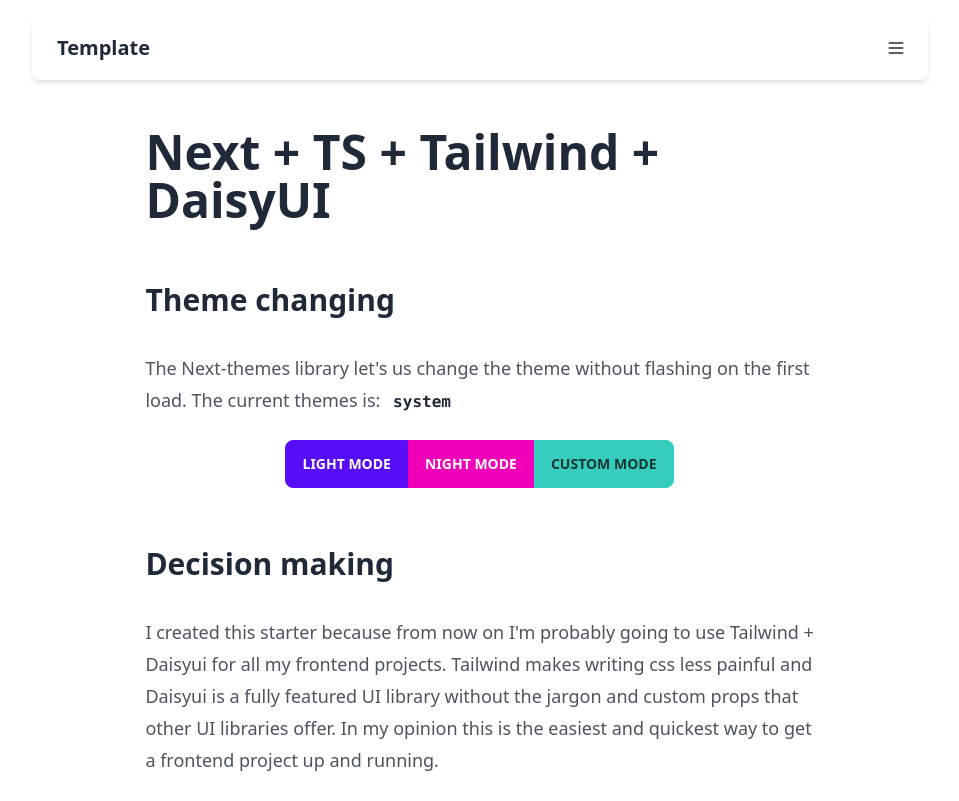
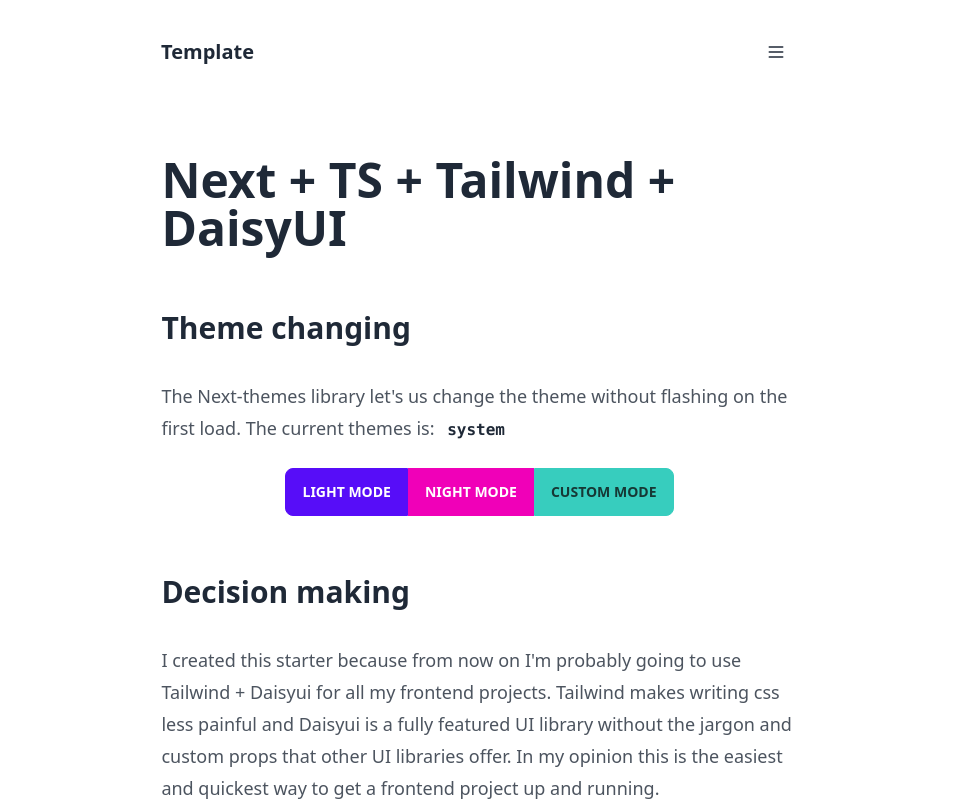
Before and after one commit to juanCortelezzi/next-starter, a Next.js app: page / in a window 1280 px wide. Shown: the top 801 px of the page, without its empty margins (160-1119 px from the left). Built offline with nearby package versions, Linux system fonts and the light colour scheme.

Commit message:
feat updated header and layout

```diff
--- a/src/components/header.tsx
+++ b/src/components/header.tsx
@@ -1,9 +1,15 @@
-export const Header = () => (
-  <header className="navbar rounded-lg shadow-md">
-    <div className="flex-1">
-      <button className="btn btn-ghost text-xl normal-case">Template</button>
+type HeaderProps = {
+  className?: string;
+};
+
+export const Header = ({ className }: HeaderProps) => (
+  <header className={`navbar mx-0 mb-5 p-0 sm:mb-10 ${className && className}`}>
+    <div className="navbar-start">
+      <button className="btn btn-ghost ml-[-1rem] text-xl normal-case">
+        Template
+      </button>
     </div>
-    <div className="flex-none">
+    <div className="navbar-end mr-[-1rem]">
       <button className="btn btn-ghost btn-square">
         <svg
           xmlns="http://www.w3.org/2000/svg"
--- a/src/components/layout.tsx
+++ b/src/components/layout.tsx
@@ -11,14 +11,14 @@
 
 export const Layout = ({ children, className, title, desc }: Props) => {
   return (
-    <div className="container mx-auto my-4 flex min-h-screen max-w-4xl flex-col space-y-4">
+    <div className="container mx-auto my-5 flex min-h-screen max-w-2xl flex-col">
       <Head>
         <title>{title}</title>
         <meta name="description" content={desc} />
         <link rel="icon" href="/favicon.ico" />
       </Head>
-      <Header />
-      <main className={`grow ${className && className}`}>{children}</main>
+      <Header className="px-4" />
+      <main className={`grow px-4 ${className && className}`}>{children}</main>
     </div>
   );
 };
```
